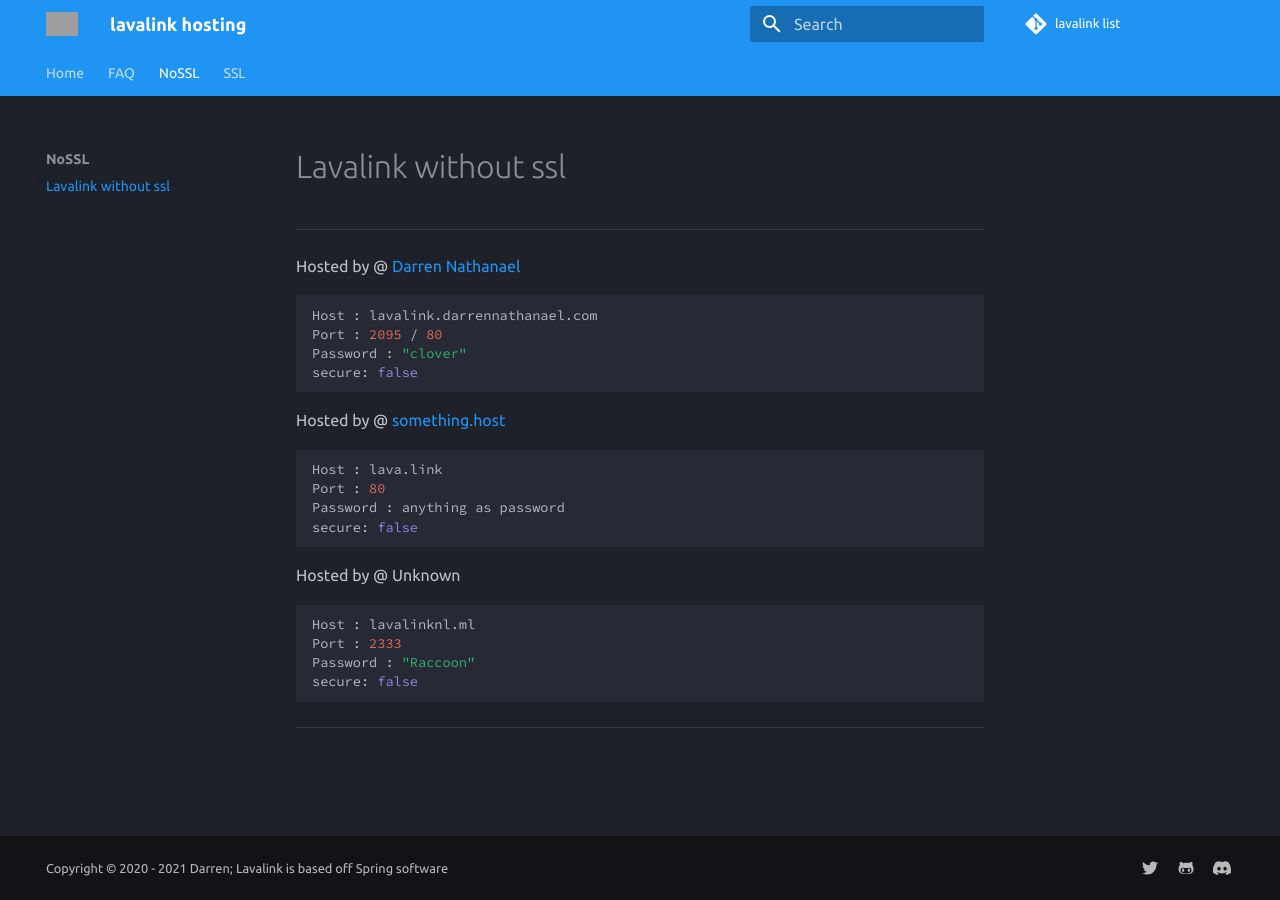
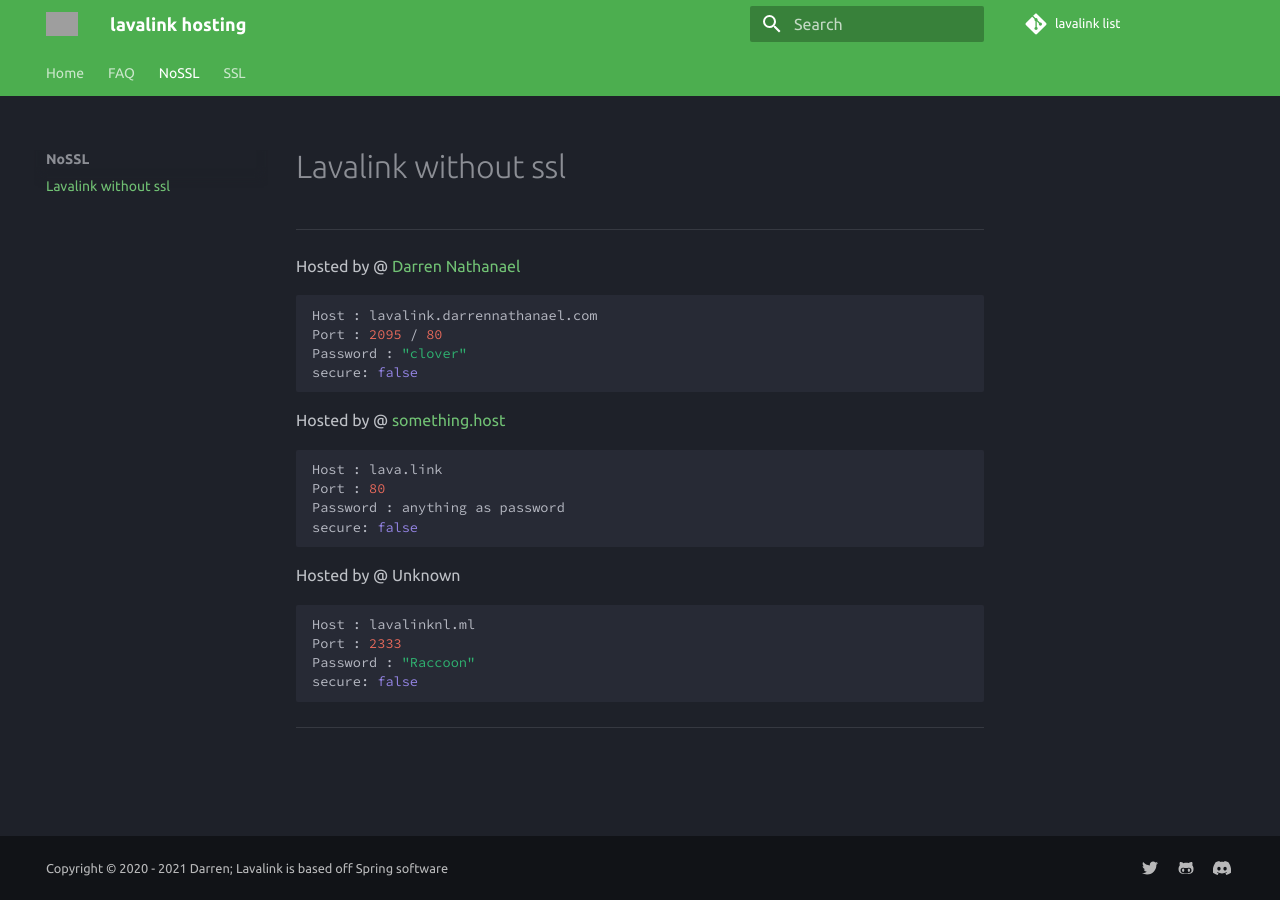
Before and after one commit to DarrenOfficial/lavalink-list, an MkDocs documentation site: the page built from docs/NoSSL/lavalink-without-ssl.md, in a window 1280 px wide. Built offline with MkDocs 1.6.1 and Material for MkDocs 9.7.7, drawn with Linux system fonts in a browser that asks for light colours; comment, search, counter and statistics services are not loaded; grey boxes are pictures that could not be loaded.

Commit message:
🚀 color nice

```diff
--- a/mkdocs.yml
+++ b/mkdocs.yml
@@ -14,8 +14,8 @@ theme:
   search_index_only: true
   palette:
     scheme: slate
-    primary: 'blue'
-    accent: 'indigo'
+    primary: 'green'
+    accent: 'teal'
   font:
     text: 'Ubuntu'
     code: 'Source Code Pro'
```
